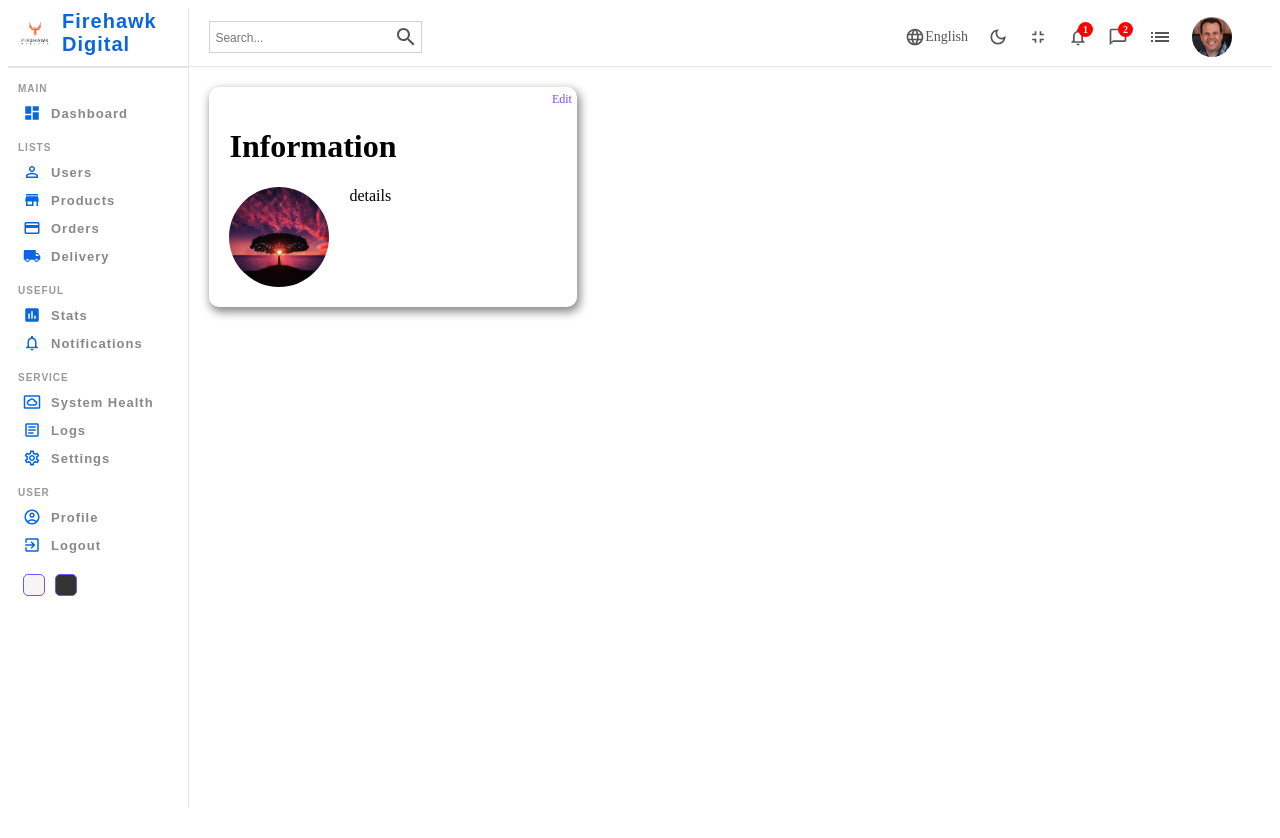
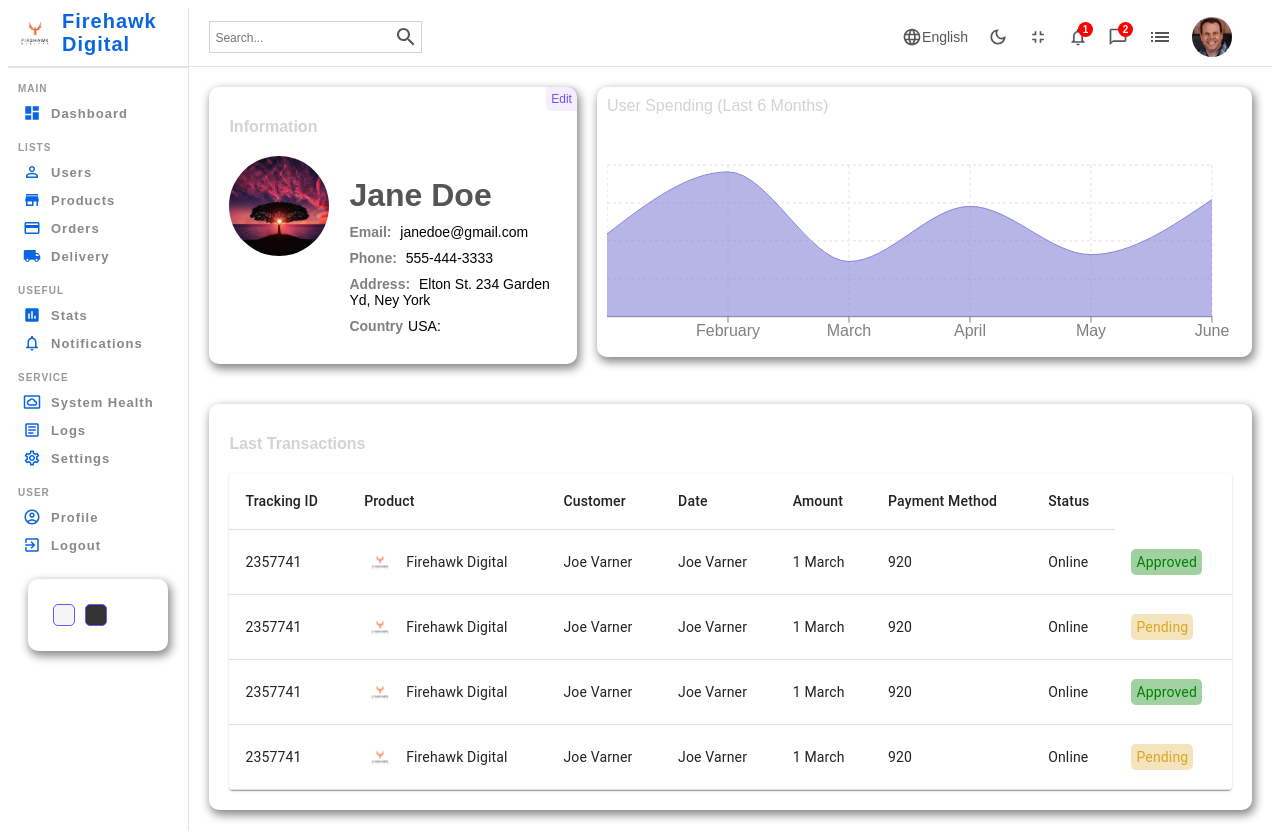
Before and after one commit to joester030376/WeListen, a React (Create React App) app: page /users/1 in a window 1280 px wide. Before the commit the page ends 816 px from the top, so only its background shows below. Built offline with nearby package versions, Linux system fonts and the light colour scheme.

Commit message:
added single page

```diff
--- a/src/pages/components/chart/Chart.jsx
+++ b/src/pages/components/chart/Chart.jsx
@@ -1,4 +1,4 @@
-import { AreaChart, Area, XAxis, YAxis, CartesianGrid, Tooltip, ResponsiveContainer } from 'recharts';
+import { AreaChart, Area, XAxis, CartesianGrid, Tooltip, ResponsiveContainer } from 'recharts';
 import './chart.scss';
 
 const data = [
@@ -11,11 +11,11 @@ const data = [
 ]
 
 
-const Chart = () => {
+const Chart = ({aspect, title}) => {
   return (
     <div className="chart">
-        <div className="title">Last 6 Months (Revenue)</div>
-        <ResponsiveContainer width="100%" aspect={3 / 2}>
+        <div className="title">{title}</div>
+        <ResponsiveContainer width="100%" aspect={aspect}>
         <AreaChart
           width={500}
           height={400}
--- a/src/pages/home/Home.jsx
+++ b/src/pages/home/Home.jsx
@@ -20,7 +20,7 @@ const Home = () => {
         </div>
         <div className="charts">
           <Featured />
-          <Chart />
+          <Chart aspect={2/1} title={"Last 6 Months (Revenue)"} />
         </div>
         <div className="listContainer">
           <div className="listTitle">Latest Transactions</div>
--- a/src/pages/single/Single.jsx
+++ b/src/pages/single/Single.jsx
@@ -1,6 +1,8 @@
 import './single.scss';
 import Sidebar from '../components/sidebar/Sidebar';
 import Navbar from '../components/navbar/Navbar';
+import Chart from '../components/chart/Chart';
+import List from '../components/table/Table';
 import Assets from '../../assests';
 
 const Single = () => {
@@ -15,18 +17,40 @@ const Single = () => {
             <h1 className="title">Information</h1>
             <div className="item">
               <img src={Assets.images.item} alt="" className="itemImg" />
-              details
+              <div className="details">
+                <h1 className="itemTitle">Jane Doe</h1>
+                <div className="detailItem">
+                  <span className="itemKey">Email: </span>
+                  <span className="itemValue">janedoe@gmail.com</span>
+                </div>
+                <div className="detailItem">
+                  <span className="itemKey">Phone: </span>
+                  <span className="itemValue">555-444-3333</span>
+                </div>
+                <div className="detailItem">
+                  <span className="itemKey">Address: </span>
+                  <span className="itemValue">Elton St. 234 Garden Yd, Ney York</span>
+                </div>
+                <div className="detailItem">
+                  <span className="itemKey">Country</span>
+                  <span className="itemValue">USA:</span>
+                </div>
+
+              </div>
             </div>
           </div>
-          <div className="right"></div>
+          <div className="right">
+            <Chart aspect={3/1} title={"User Spending (Last 6 Months)"}/>
+          </div>
         </div>
         <div className="bottom">
 
+          <h1 className="title">Last Transactions</h1>
+          <List />
         </div>
-
       </div>
     </div>
   )
 }
 
-export default Single
+export default Single;
--- a/src/pages/single/single.scss
+++ b/src/pages/single/single.scss
@@ -1,6 +1,7 @@
 .single {
     display: flex;
     width: 100%;
+    font-family: sans-serif;
 
     .singleContainer {
         flex: 6;
@@ -26,6 +27,9 @@
                     padding: 5px;
                     font-size: 12px;
                     color: #7451f8;
+                    background-color: #7551f817;
+                    cursor: pointer;
+                    border-radius: 0px 5px 0px 5px;
                 }
             }
 
@@ -38,7 +42,29 @@
                     height: 100px;
                     border-radius: 50%;
                     object-fit: cover;
+                }
 
+                .details {
+
+                    .itemTitle {
+                        margin-bottom: 10px;
+                        color: #555;
+                    }
+
+                    .detailItem {
+                        margin-bottom: 10px;
+                        font-size: 14px;
+
+                        .itemKey {
+                            font-weight: bold;
+                            color: gray;
+                            margin-right: 5px;
+                        }
+
+                        .itemValue {
+                            font-weight: 300;
+                        }
+                    }
                 }
             }
 
@@ -47,4 +73,19 @@
             }
         }
     }
+
+    .bottom {
+        -webkit-box-shadow: 2px 4px 10px 1px rgba(0, 0, 0, 0.47);
+        box-shadow: 2px 4px 10px 1px rgba(0, 0, 0, 0.47);
+        padding: 20px;
+        margin: 20px;
+        border-radius: 10px;
+
+    }
+
+    .title {
+        font-size: 16px;
+        color: lightgray;
+        margin-bottom: 20px;
+    }
 }
```
Also changed, not shown: src/pages/components/table/table.scss (line endings or trailing spaces).
